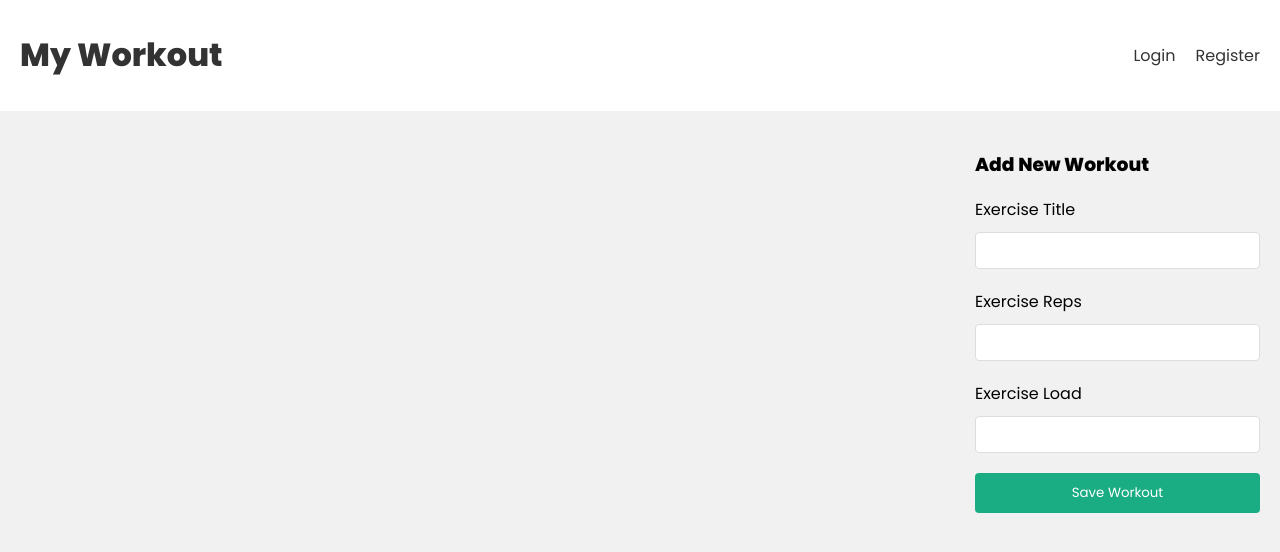
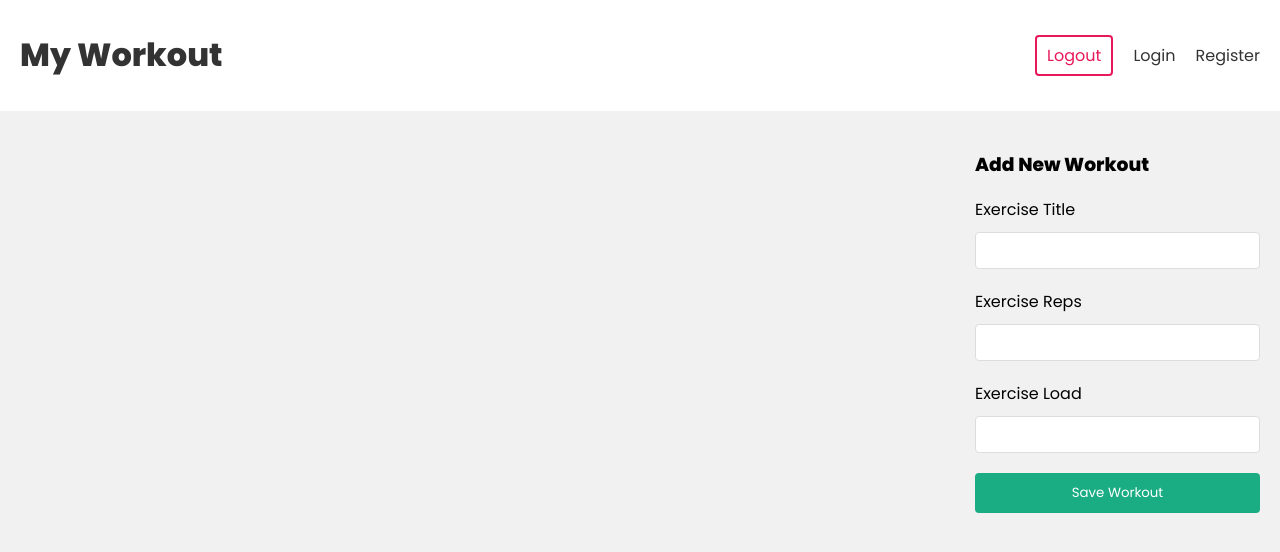
Before and after one commit to joedave13/my-workout, a React (Create React App) app in the folder frontend/: page / in a window 1280 px wide. Shown: the top 552 px of the page. Built offline with nearby package versions, Linux system fonts and the light colour scheme; no server answers.

Commit message:
create custom hooks for logout

```diff
--- a/frontend/src/components/Navbar.js
+++ b/frontend/src/components/Navbar.js
@@ -1,6 +1,13 @@
 import { Link } from 'react-router-dom';
+import { useLogout } from '../hooks/useLogout';
 
 const Navbar = () => {
+    const { logout } = useLogout();
+
+    const handleClick = () => {
+        logout();
+    };
+
     return (
         <header>
             <div className='container'>
@@ -8,6 +15,9 @@
                     <h1>My Workout</h1>
                 </Link>
                 <nav>
+                    <div>
+                        <button onClick={handleClick}>Logout</button>
+                    </div>
                     <div>
                         <Link to='/login'>Login</Link>
                         <Link to='/register'>Register</Link>
--- /dev/null
+++ b/frontend/src/hooks/useLogout.js
@@ -0,0 +1,13 @@
+import { useAuthContext } from './useAuthContext';
+
+export const useLogout = () => {
+    const { dispatch } = useAuthContext();
+
+    const logout = () => {
+        localStorage.removeItem('user');
+
+        dispatch({ type: 'LOGOUT' });
+    };
+
+    return { logout };
+};
--- a/frontend/src/index.css
+++ b/frontend/src/index.css
@@ -112,6 +112,16 @@
 nav a {
     margin-left: 20px;
 }
+nav button {
+    background: #fff;
+    color: var(--error);
+    border: 2px solid var(--error);
+    padding: 6px 10px;
+    border-radius: 4px;
+    font-family: 'Poppins';
+    cursor: pointer;
+    font-size: 1em;
+}
 /* auth forms */
 form.signup,
 form.login {
```
